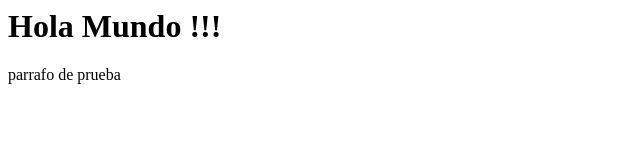
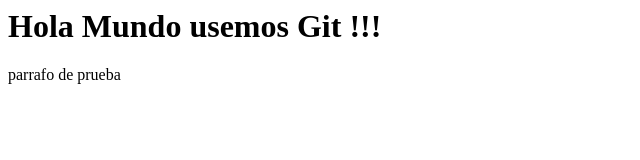
Before and after one commit to DiazFernandito/ClaseGit184, a plain HTML site: page index.html in a window 1280 px wide. Shown: the whole page, without its empty margins (0-640 px from the left). Drawn offline with Linux system fonts and the light colour scheme.

Commit message:
Otro cambio más

```diff
--- a/index.html
+++ b/index.html
@@ -7,7 +7,7 @@
     <script src="script.js"></script>
 </head>
 <body>
-    <h1>Hola Mundo !!!</h1>
+    <h1>Hola Mundo usemos Git !!!</h1>
     <p>parrafo de prueba</p>
 </body>
 </html>
```
